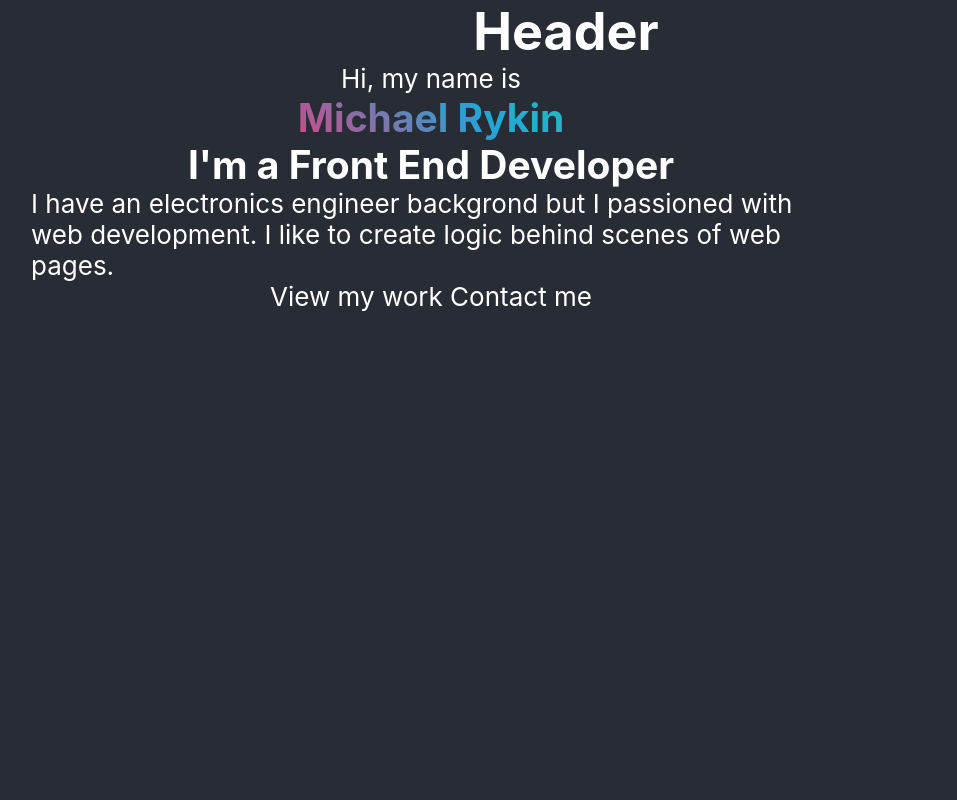
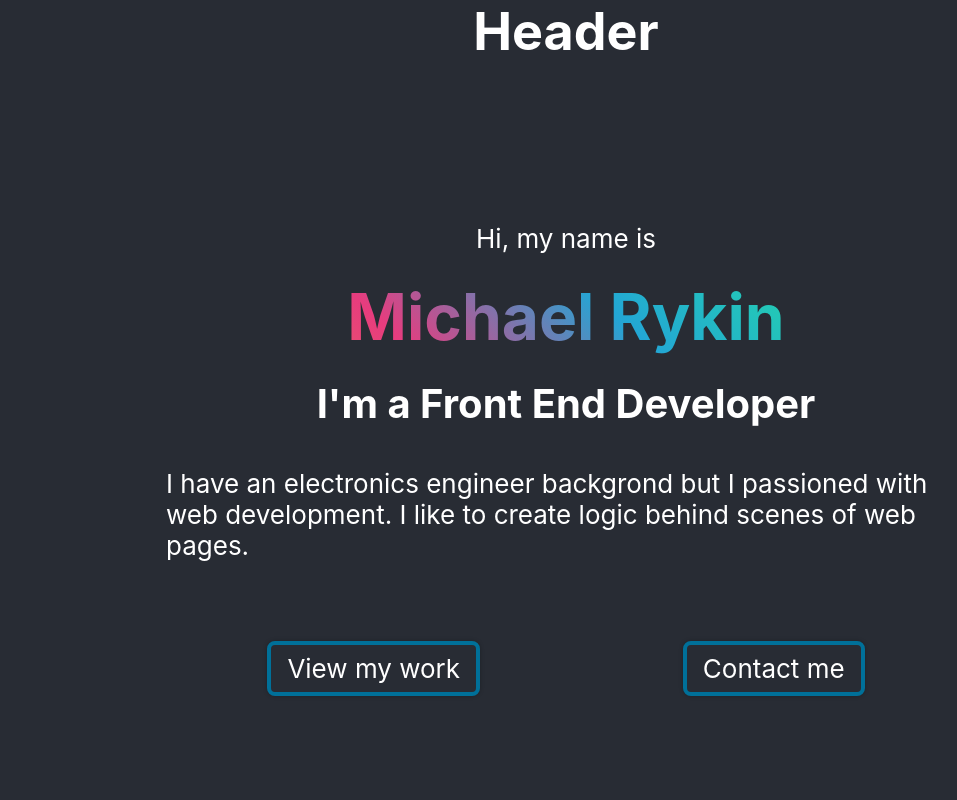
Before and after one commit to michael-ryk/Home_page, a React (Create React App) app: page / in a window 1280 px wide. Shown: the top 800 px of the page, without its empty margins (74-1031 px from the left). Built offline with nearby package versions, Linux system fonts and the light colour scheme.

Commit message:
Welcome styles changes

```diff
--- a/src/components/Welcome.jsx
+++ b/src/components/Welcome.jsx
@@ -12,8 +12,8 @@ const Welcome = () => {
       <h2 className='fade-in who-am-i'>{whoAmI}</h2>
       <p className='fade-in about-me'>{aboutMeText}</p>
       <div className='fade-in quick-links'>
-        <span>View my work </span>
-        <span> Contact me</span>
+        <button>View my work</button>
+        <button>Contact me</button>
       </div>
     </WelcomeStyle>
   )
@@ -22,12 +22,17 @@ const Welcome = () => {
 const WelcomeStyle = styled.section`
   max-width: 800px;
   height: 100vh;
+  margin: 10rem auto 0;
   .fade-in {
     opacity: 0;
     animation: fadeIn 1s ease-in forwards;
   }
-  .my-name-container {animation-delay: 0.5s;}
+  .my-name-container {
+    margin: 1.5rem auto;
+    animation-delay: 0.5s;
+  }
   .my-name {
+    font-size: 4rem;
     background: linear-gradient(45deg, #23d5ab, #ee7752, #e73c7e, #23a6d5, #23d5ab, #ee7752, #e73c7e, #23a6d5);
     background-size: 200% auto;
     background-clip: text;
@@ -35,12 +40,36 @@ const WelcomeStyle = styled.section`
     -webkit-text-fill-color: transparent;
     animation: changingBackgroundGradient 5s linear infinite;
   }
-  .who-am-i {animation-delay: 1s;}
+  .who-am-i {
+    animation-delay: 1s;
+    font-size: 2.5rem;
+  }
   .about-me {
     animation-delay: 1.5s;
+    margin: 2.5rem auto;
     text-align: left;
   }
-  .quick-links {animation-delay: 2s;}
+  .quick-links {
+    animation-delay: 2s;
+    margin-top: 5rem;
+    display: flex;
+    justify-content: space-around;
+    button {
+      font: inherit;
+      padding: 0.5rem 1rem;
+      border: 4px solid #007099;
+      border-radius: 0.5rem;
+      color: white;
+      background: transparent;
+      box-shadow: 0 0 4px rgba(0, 0, 0, 0.26);
+      cursor: pointer;
+    }
+    button:hover,
+    button:active {
+      background: #007099;
+      box-shadow: 0 0 8px rgba(0, 0, 0, 0.26);
+    }
+  }
 
   @keyframes changingBackgroundGradient {
     0% {background-position: 0% 50%;}
```
